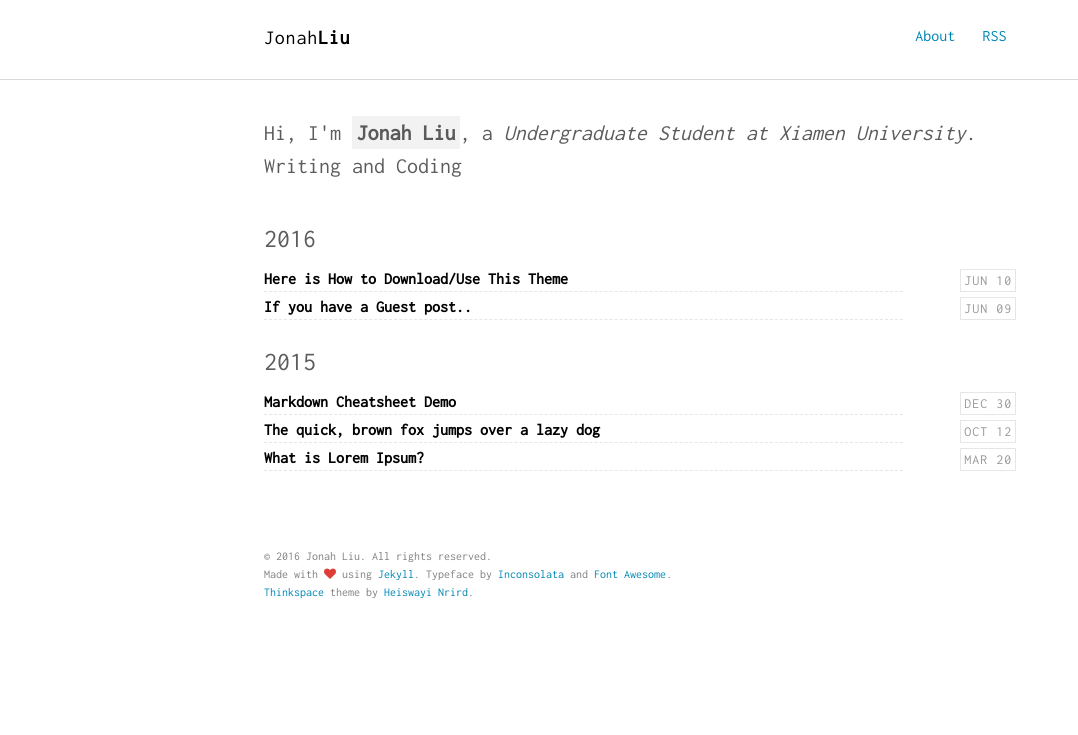
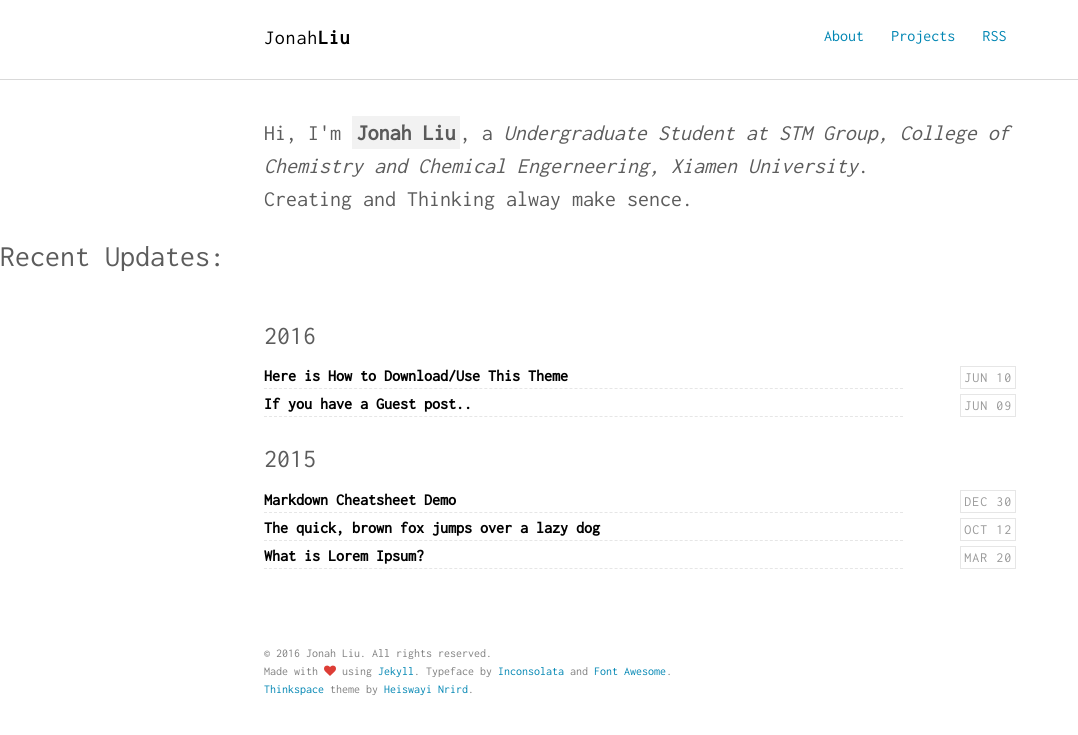
Before and after one commit to shuayliu/shuayliu.github.io, a Jekyll site: the page built from index.html, in a window 1280 px wide. Shown: the top 735 px of the page, without its empty margins (0-1078 px from the left). Built offline with Jekyll 4.4.1, drawn with Linux system fonts in a browser that asks for light colours.

Commit message:
no message

```diff
--- a/_config.yml
+++ b/_config.yml
@@ -30,8 +30,8 @@ sass:
 # Author settings
 author:
   name     : "Jonah Liu"
-  job      : "Undergraduate Student at Xiamen University"
-  bio      : "Writing and Coding"
+  job      : "Undergraduate Student at STM Group, College of Chemistry and Chemical Engerneering, Xiamen University"
+  bio      : "Creating and Thinking alway make sence."
   thumb    : /images/author.jpg
   email    : jonahliu@outlook.com
   url      : http://me.jonahliu.cf
--- a/_includes/nav.html
+++ b/_includes/nav.html
@@ -4,6 +4,7 @@
     <h1 class="logo"><a href="{{ '/' | prepend: site.baseurl }}">{{ site.title }}<span>{{ site.title2 }}</span></a></h1>
     <ul class="navbar">
       <li><a href="{{ '/about' | prepend: site.baseurl }}">About</a></li>
+      <li><a href="{{ '/projects' | prepend: site.author.github }}">Projects</a></li>
       <li><a href="{{ "/feed.xml" | prepend: site.baseurl }}" target="_blank">RSS</a></li>
     </ul>
   </div>
--- a/index.html
+++ b/index.html
@@ -6,6 +6,7 @@ title: Home
 {% include intro.html %}
 
 <section class="post-list">
+  <h1> Recent Updates: </h1>
   <div class="container">
     {% for post in site.posts %}
       {% unless post.next %}
```
